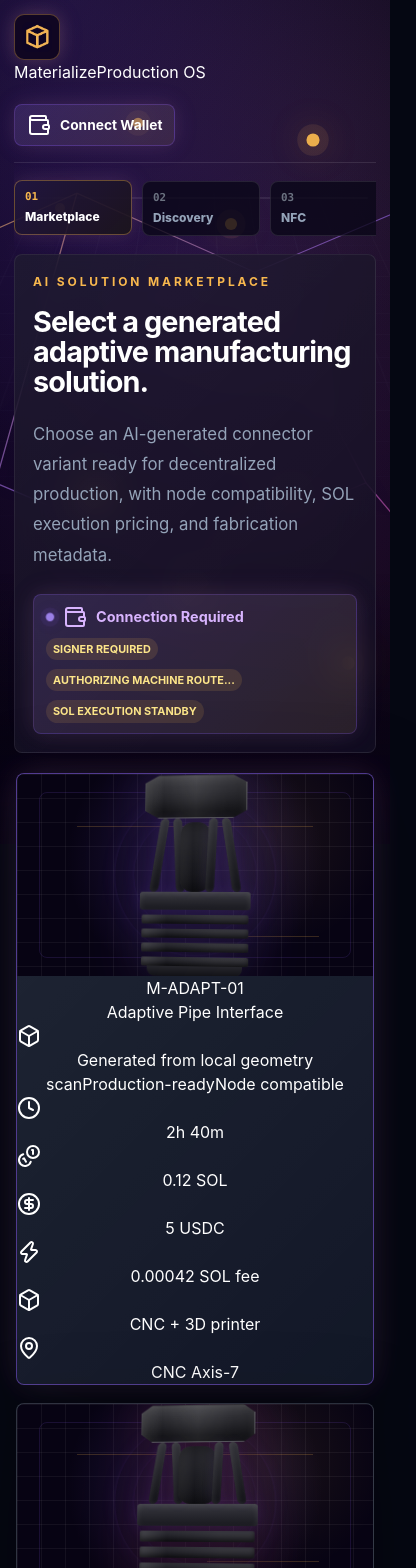
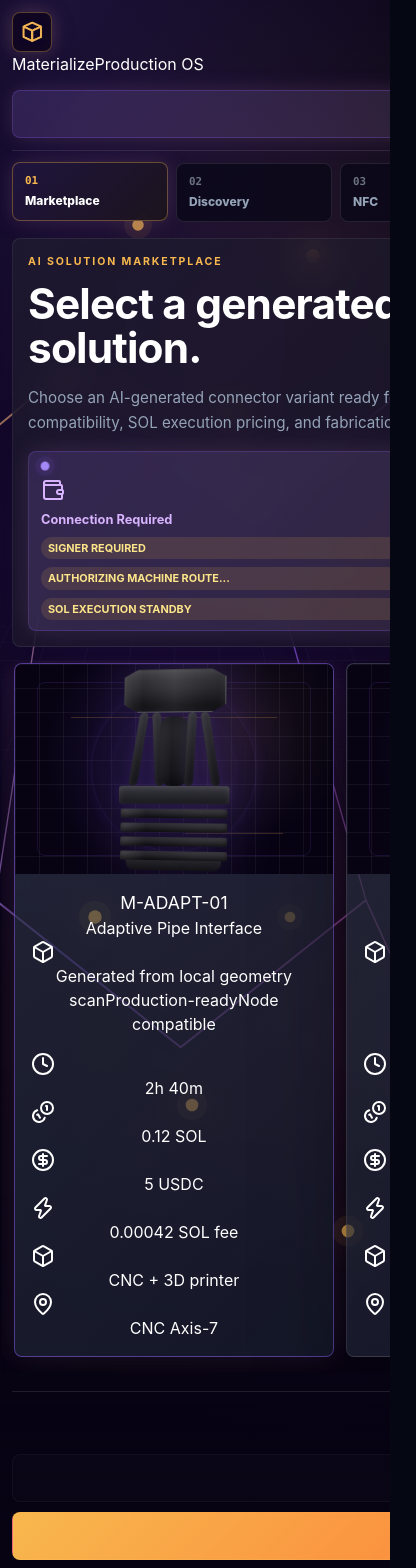
Before and after one commit to miodragstrak/cube-depin, a React (Vite) app: page / in a window 390 px wide. Shown: the top 1568 px of the page, 416 px wide, since content can reach past the window. Built offline with nearby package versions, Linux system fonts and the light colour scheme.

Commit message:
Mobile Update

```diff
--- a/src/App.css
+++ b/src/App.css
@@ -13,6 +13,10 @@
 
 html {
   scroll-behavior: smooth;
+}
+
+* {
+  box-sizing: border-box;
 }
 
 body {
@@ -1821,7 +1825,7 @@ a {
 
 .workflow-os {
   position: relative;
-  height: 100vh;
+  min-height: 100vh;
   background:
     radial-gradient(circle at 18% 0%, rgba(139, 92, 246, 0.16), transparent 28rem),
     radial-gradient(circle at 86% 18%, rgba(248, 184, 78, 0.08), transparent 22rem),
@@ -1832,7 +1836,7 @@ a {
   position: relative;
   z-index: 10;
   display: grid;
-  height: 100vh;
+  min-height: 100vh;
   grid-template-rows: auto auto minmax(0, 1fr) auto;
   padding: 20px clamp(18px, 4vw, 48px);
 }
@@ -1852,6 +1856,12 @@ a {
   grid-template-columns: repeat(6, minmax(110px, 1fr));
   gap: 10px;
   padding: 18px 0 14px;
+  scrollbar-width: none;
+  touch-action: pan-x;
+}
+
+.workflow-progress::-webkit-scrollbar {
+  display: none;
 }
 
 .workflow-progress-track {
@@ -1877,6 +1887,7 @@ a {
   z-index: 1;
   display: grid;
   min-height: 46px;
+  min-width: 0;
   align-content: center;
   border: 1px solid rgba(255, 255, 255, 0.1);
   border-radius: 8px;
@@ -1958,6 +1969,7 @@ a {
 .workflow-slide-wrap {
   min-height: 0;
   overflow: hidden;
+  touch-action: pan-y pan-x;
 }
 
 .workflow-slide {
@@ -2172,10 +2184,22 @@ a {
 }
 
 @media (max-width: 640px) {
+  body {
+    background:
+      radial-gradient(circle at 22% 0%, rgba(139, 92, 246, 0.18), transparent 20rem),
+      radial-gradient(circle at 90% 18%, rgba(248, 184, 78, 0.1), transparent 18rem),
+      #070313;
+  }
+
+  .workflow-os {
+    overflow-x: hidden;
+  }
+
   .workflow-shell {
     height: auto;
     min-height: 100vh;
-    padding: 14px;
+    grid-template-rows: auto auto auto auto;
+    padding: 12px;
   }
 
   .workflow-topbar,
@@ -2185,19 +2209,53 @@ a {
     flex-direction: column;
   }
 
+  .workflow-topbar {
+    gap: 14px;
+    padding-bottom: 12px;
+  }
+
+  .workflow-topbar > div:first-child {
+    min-width: 0;
+  }
+
+  .brand-mark {
+    height: 40px;
+    width: 40px;
+    border-radius: 8px;
+    padding: 6px;
+  }
+
+  .nav-wallet {
+    min-height: 48px;
+    justify-content: center;
+    width: 100%;
+  }
+
   .workflow-progress {
-    grid-template-columns: repeat(6, minmax(118px, 1fr));
+    display: flex;
+    gap: 8px;
+    margin-inline: -12px;
     overflow-x: auto;
-    padding-bottom: 18px;
+    padding: 12px 12px 16px;
+    scroll-padding-inline: 12px;
+    scroll-snap-type: x mandatory;
   }
 
   .workflow-progress-track {
-    left: 8px;
-    right: 8px;
+    display: none;
+  }
+
+  .workflow-step {
+    flex: 0 0 156px;
+    min-height: 56px;
+    padding: 10px 12px;
+    scroll-snap-align: center;
+    white-space: normal;
   }
 
   .workflow-stage {
     overflow: visible;
+    gap: 12px;
   }
 
   .workflow-slide-wrap,
@@ -2205,13 +2263,302 @@ a {
     overflow: visible;
   }
 
+  .workflow-stage-header {
+    gap: 16px;
+    padding: 15px;
+  }
+
+  .section-kicker {
+    font-size: 0.66rem;
+    letter-spacing: 0.18em;
+    margin-bottom: 0.75rem;
+  }
+
+  .workflow-title {
+    font-size: clamp(1.75rem, 11vw, 2.65rem);
+    letter-spacing: -0.02em;
+    line-height: 1.04;
+  }
+
+  .section-copy {
+    font-size: 0.95rem;
+    line-height: 1.65;
+    margin-top: 0.9rem;
+  }
+
+  .wallet-pill {
+    align-items: flex-start;
+    display: grid;
+    font-size: 0.8rem;
+    gap: 8px;
+    width: 100%;
+  }
+
   .workflow-grid,
   .workflow-grid-wide {
     grid-template-columns: 1fr;
   }
 
+  .workflow-grid {
+    gap: 12px;
+  }
+
+  .workflow-grid-wide {
+    display: grid;
+    grid-auto-columns: minmax(82vw, 1fr);
+    grid-auto-flow: column;
+    grid-template-columns: none;
+    margin-inline: -12px;
+    overflow-x: auto;
+    padding: 2px 12px 16px;
+    scroll-padding-inline: 12px;
+    scroll-snap-type: x mandatory;
+    scrollbar-width: none;
+  }
+
+  .workflow-grid-wide::-webkit-scrollbar {
+    display: none;
+  }
+
+  .workflow-grid-wide .product-card {
+    scroll-snap-align: center;
+  }
+
+  .product-card:hover,
+  .selected-card {
+    transform: translateY(-2px);
+  }
+
+  .product-visual {
+    min-height: 210px;
+  }
+
+  .product-card .p-5 {
+    padding: 16px;
+  }
+
+  .product-card h3 {
+    font-size: 1.1rem;
+  }
+
+  .product-card .mt-6 {
+    margin-top: 1rem;
+  }
+
+  .discovery-production-grid {
+    grid-template-columns: 1fr;
+  }
+
+  .component-inspection-panel,
+  .production-discovery-panel,
+  .machine-auth-panel {
+    min-height: unset;
+    padding: 14px;
+  }
+
+  .component-inspection-panel h3,
+  .machine-auth-copy h3,
+  .confirmation-card h3 {
+    font-size: 1.35rem;
+  }
+
+  .component-inspection-visual .product-visual {
+    min-height: 230px;
+  }
+
+  .component-spec-row {
+    align-items: flex-start;
+    flex-direction: column;
+    gap: 5px;
+  }
+
+  .component-spec-row strong {
+    text-align: left;
+  }
+
+  .production-discovery-panel {
+    grid-template-columns: 1fr;
+  }
+
+  .production-map {
+    min-height: 330px;
+  }
+
+  .user-location-node {
+    min-width: 132px;
+    padding: 10px 10px 10px 30px;
+  }
+
+  .production-node {
+    min-width: 112px;
+    max-width: 132px;
+    padding: 9px 9px 9px 27px;
+  }
+
+  .production-node strong {
+    font-size: 0.72rem;
+  }
+
+  .production-node em {
+    font-size: 0.62rem;
+  }
+
+  .production-node-list {
+    gap: 10px;
+  }
+
+  .route-established {
+    justify-content: center;
+    font-size: 0.68rem;
+    text-align: center;
+  }
+
+  .node-detail-card {
+    min-height: 112px;
+    padding: 14px 13px 14px 16px;
+  }
+
+  .node-detail-grid {
+    grid-template-columns: 1fr;
+  }
+
+  .machine-auth-scene {
+    min-height: unset;
+  }
+
+  .machine-frame {
+    min-height: 360px;
+  }
+
+  .machine-head {
+    left: 8%;
+    right: 8%;
+    top: 26px;
+    padding: 12px;
+  }
+
+  .machine-window {
+    left: 10%;
+    right: 10%;
+    top: 88px;
+    bottom: 92px;
+  }
+
+  .machine-nfc-tag {
+    right: 50%;
+    top: 154px;
+    min-height: 92px;
+    min-width: 124px;
+    padding: 15px 14px;
+    transform: translateX(50%);
+  }
+
+  .machine-nfc-tag:hover,
+  .machine-nfc-tag.authorized {
+    transform: translateX(50%) translateY(-2px);
+  }
+
+  .machine-base {
+    left: 8%;
+    right: 8%;
+    bottom: 26px;
+    align-items: flex-start;
+    flex-direction: column;
+    gap: 5px;
+  }
+
+  .machine-base strong {
+    font-size: 0.72rem;
+    overflow-wrap: anywhere;
+  }
+
+  .phone-shell {
+    width: min(100%, 330px);
+    padding: 12px;
+    border-radius: 32px;
+  }
+
+  .phone-notch {
+    top: 13px;
+    height: 19px;
+    width: 96px;
+  }
+
+  .phone-screen {
+    min-height: 500px;
+    border-radius: 24px;
+    padding: 34px 16px 18px;
+  }
+
+  .connect-orb {
+    height: 122px;
+    width: 122px;
+  }
+
+  .dashboard-shell .p-5,
+  .settlement-flow.surface,
+  .confirmation-card {
+    padding: 16px;
+  }
+
+  .metric-card strong {
+    font-size: 1.45rem;
+  }
+
+  .terminal-panel {
+    max-width: 100%;
+  }
+
+  .terminal-panel .font-mono {
+    overflow-x: auto;
+    white-space: nowrap;
+  }
+
+  .certificate {
+    gap: 20px;
+    padding: 20px;
+  }
+
+  .certificate h3 {
+    font-size: 1.75rem;
+    overflow-wrap: anywhere;
+  }
+
+  .success-ring {
+    height: 92px;
+    width: 92px;
+  }
+
+  .proof-field,
+  .payment-card,
+  .wallet-node,
+  .confirmation-card {
+    padding: 15px;
+  }
+
+  .chain-confirm,
+  .tx-feed-row {
+    align-items: flex-start;
+    flex-direction: column;
+    gap: 6px;
+  }
+
+  .payment-line {
+    margin: 22px 0;
+  }
+
   .workflow-control {
+    min-height: 48px;
     width: 100%;
+  }
+
+  .workflow-controls {
+    gap: 10px;
+    padding-top: 12px;
+  }
+
+  .workflow-status {
+    order: -1;
   }
 
   .network-lines {
@@ -2219,11 +2566,96 @@ a {
     width: 190%;
   }
 
-  .hero-panel {
-    margin-bottom: 2rem;
-  }
-
-  .map-chip {
-    padding: 8px 10px;
-  }
-}
+  .wallet-modal-backdrop {
+    align-items: end;
+    display: flex;
+    padding: 12px;
+  }
+
+  .wallet-modal {
+    width: 100%;
+    border-radius: 12px;
+    max-height: calc(100vh - 24px);
+    overflow-y: auto;
+  }
+
+  .wallet-modal > .flex {
+    align-items: flex-start;
+    gap: 14px;
+    padding: 16px;
+  }
+
+  .wallet-close {
+    min-height: 40px;
+  }
+
+  .wallet-option {
+    grid-template-columns: auto 1fr;
+    min-height: 78px;
+    padding: 14px;
+  }
+
+  .wallet-option small {
+    grid-column: 2;
+    justify-self: start;
+  }
+}
+
+@media (min-width: 641px) and (max-width: 1024px) {
+  .workflow-shell {
+    height: auto;
+    min-height: 100vh;
+    grid-template-rows: auto auto auto auto;
+    padding: 18px;
+  }
+
+  .workflow-progress {
+    display: flex;
+    overflow-x: auto;
+    scroll-snap-type: x mandatory;
+  }
+
+  .workflow-progress-track {
+    display: none;
+  }
+
+  .workflow-step {
+    flex: 1 0 148px;
+    scroll-snap-align: center;
+  }
+
+  .workflow-stage,
+  .workflow-slide-wrap,
+  .workflow-slide {
+    overflow: visible;
+  }
+
+  .workflow-stage-header {
+    align-items: flex-start;
+    flex-direction: column;
+  }
+
+  .workflow-grid-wide {
+    grid-template-columns: repeat(3, minmax(280px, 1fr));
+    overflow-x: auto;
+    scroll-snap-type: x mandatory;
+  }
+
+  .workflow-grid-wide .product-card {
+    scroll-snap-align: center;
+  }
+
+  .discovery-production-grid,
+  .production-discovery-panel {
+    grid-template-columns: 1fr;
+  }
+
+  .component-inspection-panel,
+  .production-discovery-panel {
+    min-height: unset;
+  }
+
+  .production-map {
+    min-height: 420px;
+  }
+}
--- a/src/App.jsx
+++ b/src/App.jsx
@@ -1,4 +1,4 @@
-import { useEffect, useState } from 'react'
+import { useEffect, useRef, useState } from 'react'
 import { AnimatePresence, motion } from 'framer-motion'
 import {
   ArrowRight,
@@ -351,6 +351,8 @@ function App() {
   const [wallet, setWallet] = useState(null)
   const [walletModalOpen, setWalletModalOpen] = useState(false)
   const [activeStep, setActiveStep] = useState(0)
+  const stepRefs = useRef([])
+  const touchStartX = useRef(null)
 
   const productionProgress = connected ? 72 : 38
   const proofTime = '2026-05-08 21:44 UTC'
@@ -369,6 +371,22 @@ function App() {
   const goNext = () => goToStep(activeStep + 1)
   const goPrevious = () => goToStep(activeStep - 1)
 
+  const handleTouchStart = (event) => {
+    if (event.target.closest('.workflow-grid-wide')) return
+    touchStartX.current = event.touches[0].clientX
+  }
+
+  const handleTouchEnd = (event) => {
+    if (touchStartX.current === null) return
+
+    const distance = event.changedTouches[0].clientX - touchStartX.current
+    touchStartX.current = null
+
+    if (Math.abs(distance) < 54) return
+    if (distance < 0) goNext()
+    if (distance > 0) goPrevious()
+  }
+
   useEffect(() => {
     const handleKeyDown = (event) => {
       if (walletModalOpen) return
@@ -379,6 +397,14 @@ function App() {
     window.addEventListener('keydown', handleKeyDown)
     return () => window.removeEventListener('keydown', handleKeyDown)
   }, [activeStep, walletModalOpen])
+
+  useEffect(() => {
+    stepRefs.current[activeStep]?.scrollIntoView({
+      behavior: 'smooth',
+      block: 'nearest',
+      inline: 'center',
+    })
+  }, [activeStep])
 
   const slideHeader = {
     marketplace: [
@@ -839,6 +865,9 @@ function App() {
           {journey.map(([id, label], index) => (
             <button
               key={id}
+              ref={(element) => {
+                stepRefs.current[index] = element
+              }}
               type="button"
               className={`workflow-step ${index === activeStep ? 'active' : ''} ${index < activeStep ? 'complete' : ''}`}
               onClick={() => goToStep(index)}
@@ -866,7 +895,7 @@ function App() {
             </div>
           </div>
 
-          <div className="workflow-slide-wrap">
+          <div className="workflow-slide-wrap" onTouchStart={handleTouchStart} onTouchEnd={handleTouchEnd}>
             <AnimatePresence mode="wait">
               <motion.div
                 key={activeJourney[0]}
```
